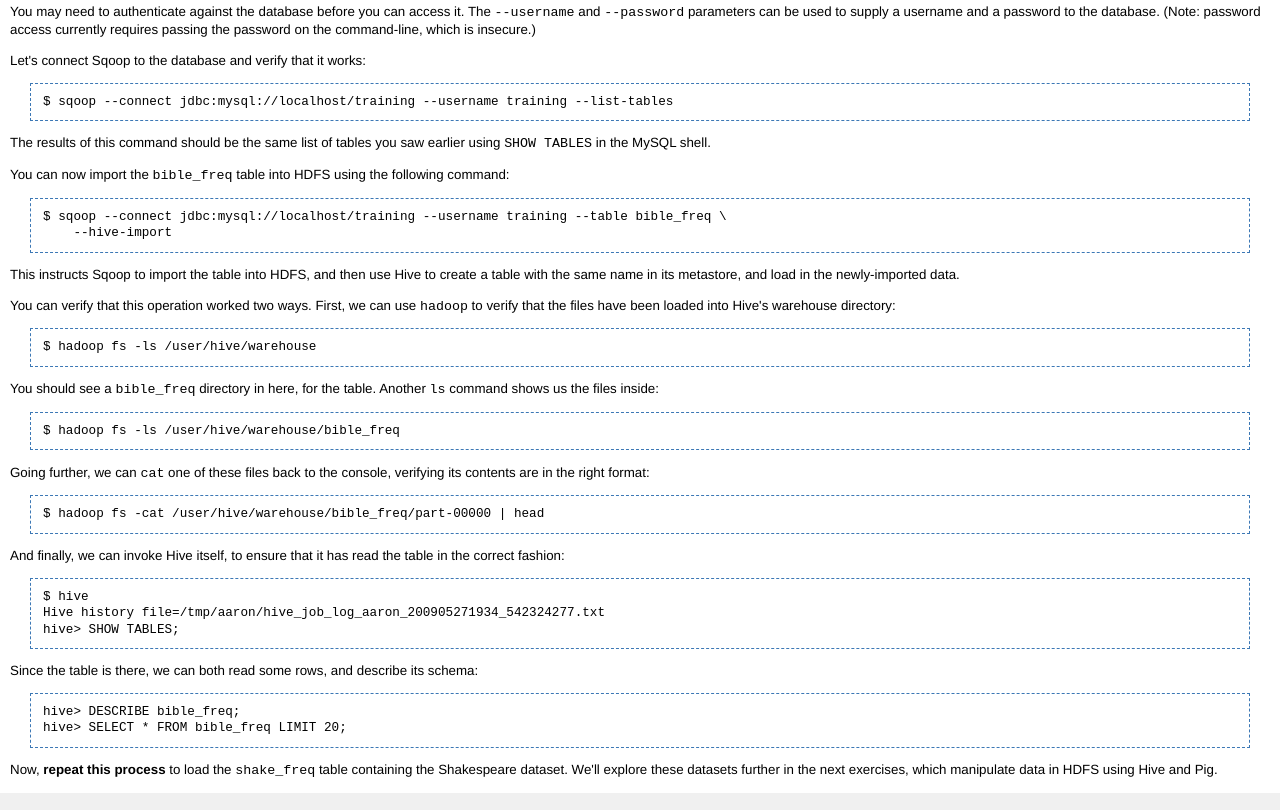
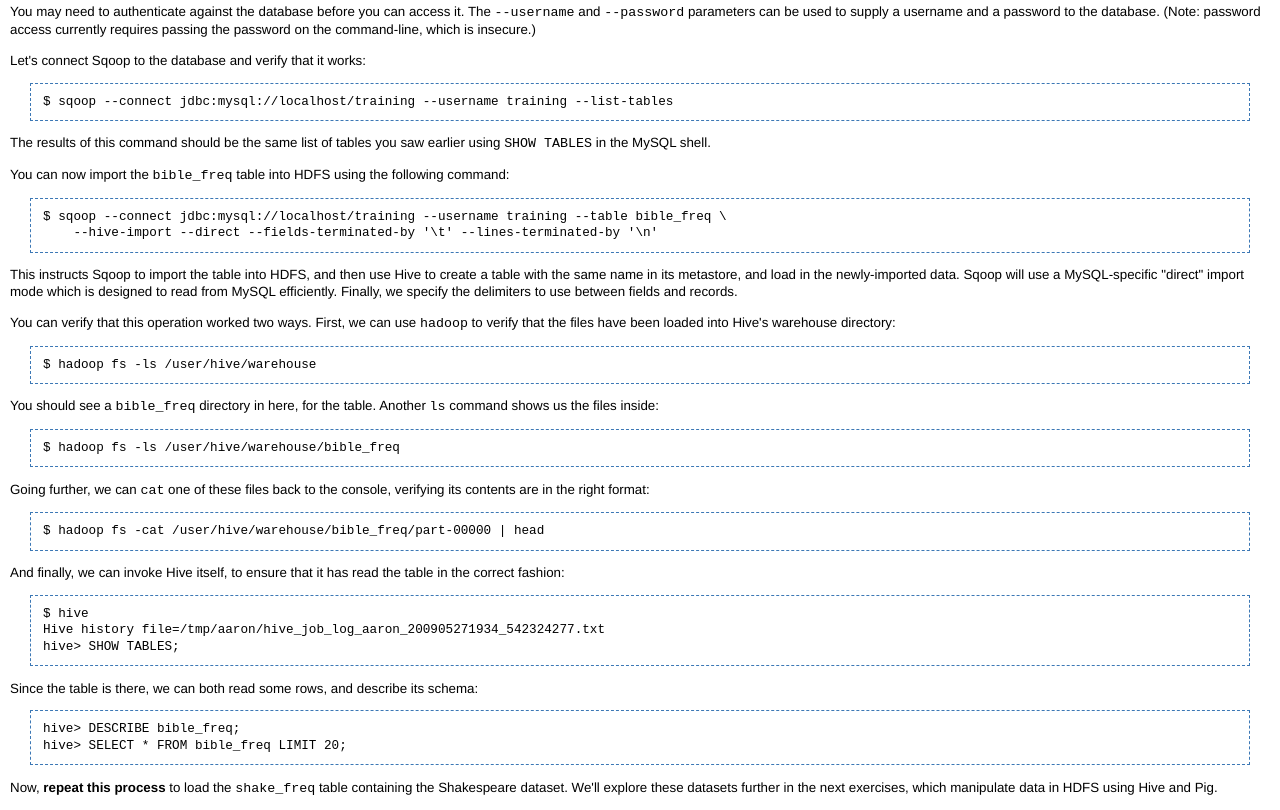
Before and after one commit to philz/cloudera-training, a plain HTML site: page docs/exercises/SqoopExercise.html in a window 1280 px wide. Shown: the part 914-1724 px from the top of the page. Drawn offline with Linux system fonts and the light colour scheme.

Commit message:
Updated Sqoop exercise with additional command-line arguments.

```diff
--- a/docs/exercises/SqoopExercise.html
+++ b/docs/exercises/SqoopExercise.html
@@ -128,12 +128,14 @@ $ sqoop --connect jdbc:mysql://localhost/training --username training --list-tab
 <div class="code panel" style="border-width: 1px;"><div class="codeContent panelContent">
 <pre class="code-java">
 $ sqoop --connect jdbc:mysql://localhost/training --username training --table bible_freq \
-    --hive-import
+    --hive-import --direct --fields-terminated-by '\t' --lines-terminated-by '\n'
 </pre>
 </div></div>
 
 <p>This instructs Sqoop to import the table into HDFS, and then use Hive to create a table
-with the same name in its metastore, and load in the newly-imported data.</p>
+with the same name in its metastore, and load in the newly-imported data. Sqoop
+will use a MySQL-specific "direct" import mode which is designed to read from MySQL
+efficiently. Finally, we specify the delimiters to use between fields and records.</p>
 
 <p>You can verify that this operation worked two ways. First, we can use <tt>hadoop</tt>
 to verify that the files have been loaded into Hive's warehouse directory:</p>
```
